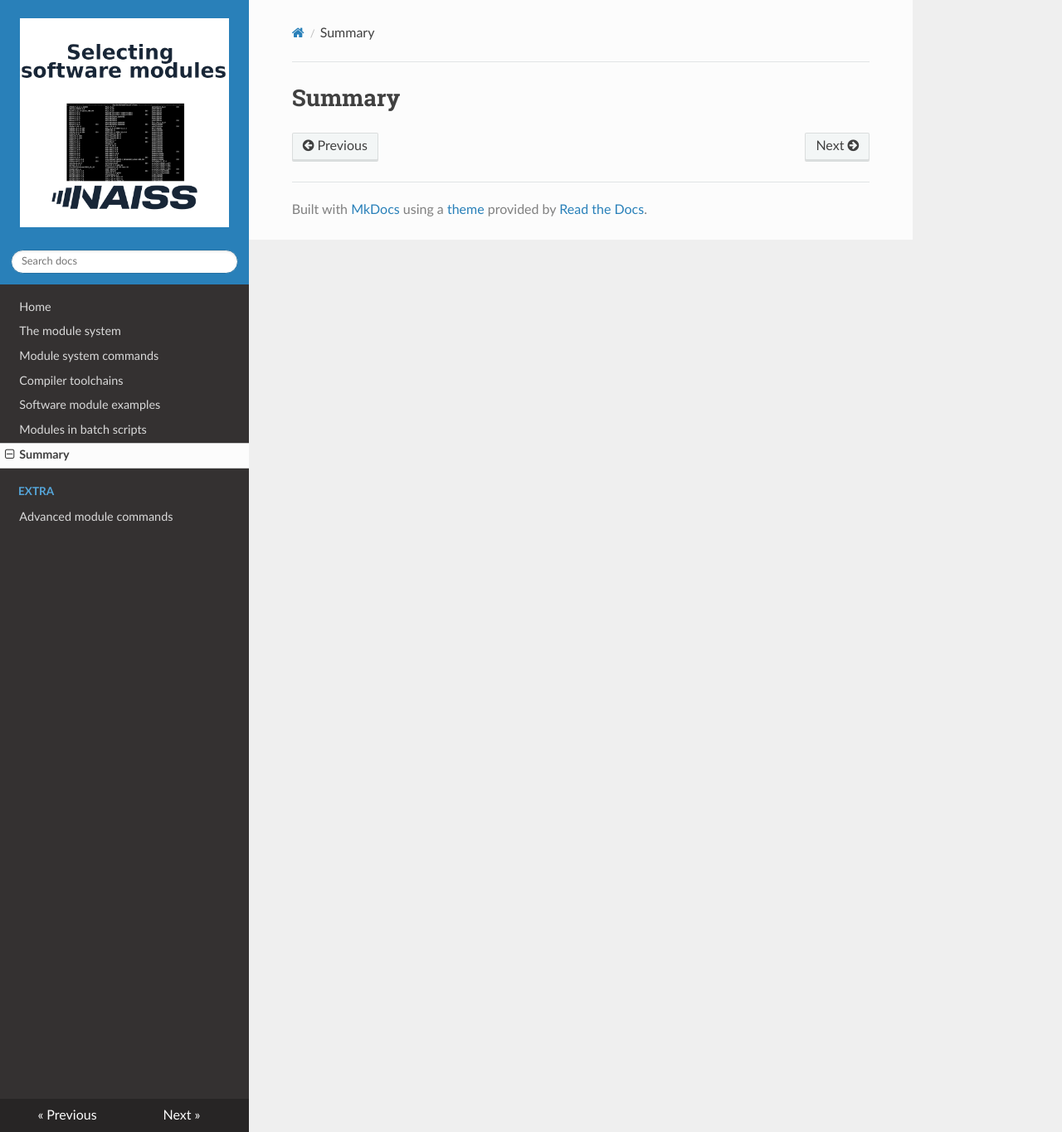
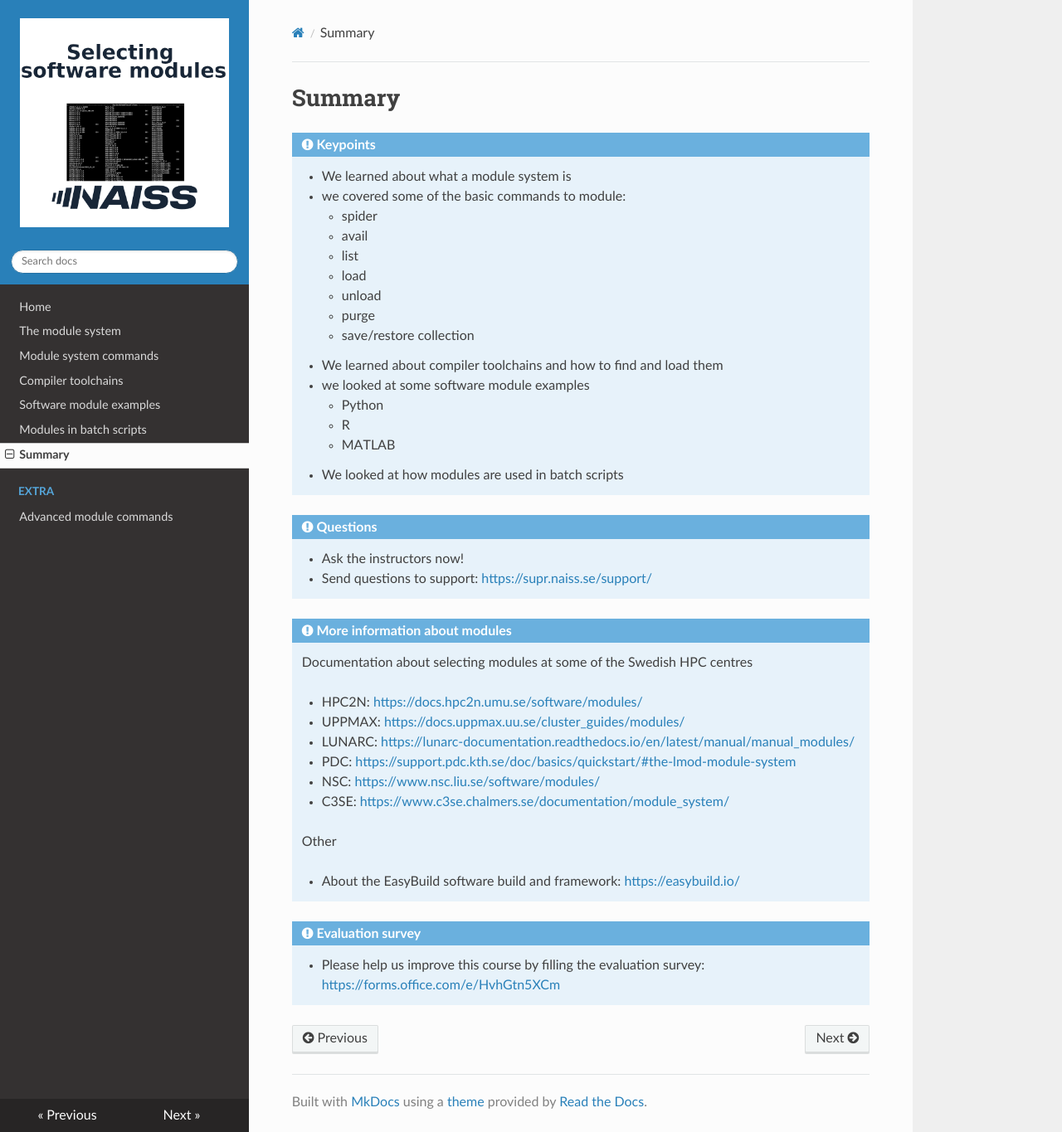
Before and after one commit to hpc2n/selecting-modules, an MkDocs documentation site: the page built from docs/summary.md, in a window 1280 px wide and 1365 px high. Shown: the whole window at 83% size. Built offline with MkDocs 1.6.1, drawn with Linux system fonts in a browser that asks for light colours; nearby versions of some CDN libraries.

Commit message:
Fixing a typo and adding the summary

```diff
--- a/docs/summary.md
+++ b/docs/summary.md
@@ -1 +1,44 @@
 # Summary
+
+!!! note "Keypoints"
+
+    - We learned about what a module system is
+    - we covered some of the basic commands to module:
+        - spider
+        - avail
+        - list
+        - load
+        - unload
+        - purge
+        - save/restore collection
+    - We learned about compiler toolchains and how to find and load them
+    - we looked at some software module examples
+        - Python
+        - R
+        - MATLAB
+    - We looked at how modules are used in batch scripts
+
+!!! note "Questions"
+
+    - Ask the instructors now!
+    - Send questions to support: <a href="https://supr.naiss.se/support/" target="_blank">https://supr.naiss.se/support/</a>
+
+!!! note "More information about modules"
+
+    Documentation about selecting modules at some of the Swedish HPC centres
+
+    - HPC2N: <a href="https://docs.hpc2n.umu.se/software/modules/" target="_blank">https://docs.hpc2n.umu.se/software/modules/</a>
+    - UPPMAX: <a href="https://docs.uppmax.uu.se/cluster_guides/modules/" target="_blank">https://docs.uppmax.uu.se/cluster_guides/modules/</a>
+    - LUNARC: <a href="https://lunarc-documentation.readthedocs.io/en/latest/manual/manual_modules/" target="_blank">https://lunarc-documentation.readthedocs.io/en/latest/manual/manual_modules/</a>
+    - PDC: <a href="https://support.pdc.kth.se/doc/basics/quickstart/#the-lmod-module-system" target="_blank">https://support.pdc.kth.se/doc/basics/quickstart/#the-lmod-module-system</a>
+    - NSC: <a href="https://www.nsc.liu.se/software/modules/" target="_blank">https://www.nsc.liu.se/software/modules/</a>
+    - C3SE: <a href="https://www.c3se.chalmers.se/documentation/module_system/" target="_blank">https://www.c3se.chalmers.se/documentation/module_system/</a>
+
+    Other
+
+    - About the EasyBuild software build and framework: <a href="https://easybuild.io/" target="_blank">https://easybuild.io/</a>
+
+
+!!! note "Evaluation survey"
+
+    - Please help us improve this course by filling the evaluation survey: <a href="https://forms.office.com/e/HvhGtn5XCm" target="_blank">https://forms.office.com/e/HvhGtn5XCm</a>
```
Also changed, not shown: docs/batch.md (+1 -0 lines).
